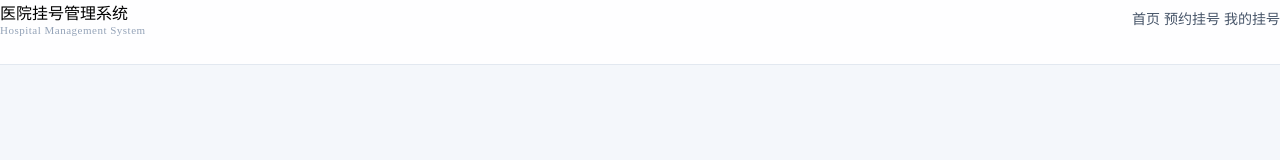
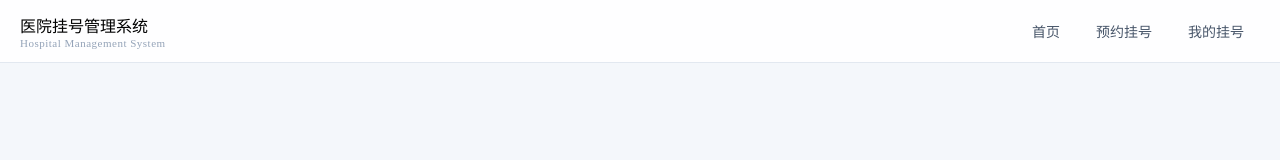
Before and after one commit to tsienbo/HMS, a plain HTML site: page index.html in a window 1280 px wide. Drawn offline with Linux system fonts and the light colour scheme.

Commit message:
updated by `git push.bat`

```diff
--- a/css/style.css
+++ b/css/style.css
@@ -10,26 +10,17 @@ body {
 
 /* 设置导航盒子边框 */
 .topbar {
-    width: 100%;
-    height: 64px;
     background-color: rgb(254, 254, 255);
     border-bottom: 1px solid rgb(226, 232, 240);
-}
-
-.brand {
-    display: flex;
-}
-.brand small {
-    display: block;
-    font-size: 11px;
-    font-weight: 400;
-    color: #94a3b8;
-    letter-spacing: .5px;
 }
 
 .wrapper {
     /* 使用 flex 取代传统 inline-block ，详见 https://juejin.cn/post/7566091125607923763 */
     display: flex;
+    max-width: 1240px;
+    margin: 0 auto;
+    align-items: center;
+    height: 62px;
 
 }
 .wrapper nav {
@@ -54,3 +45,19 @@ body {
     font-weight: bold;
     background-color: rgb(239, 246, 255);
 }
+
+
+.brand {
+    display: flex;
+}
+.brand small {
+    display: block;
+    font-size: 11px;
+    font-weight: 400;
+    color: #94a3b8;
+    letter-spacing: .5px;
+}
+
+button {
+    padding: 8px 16px;
+}
```
